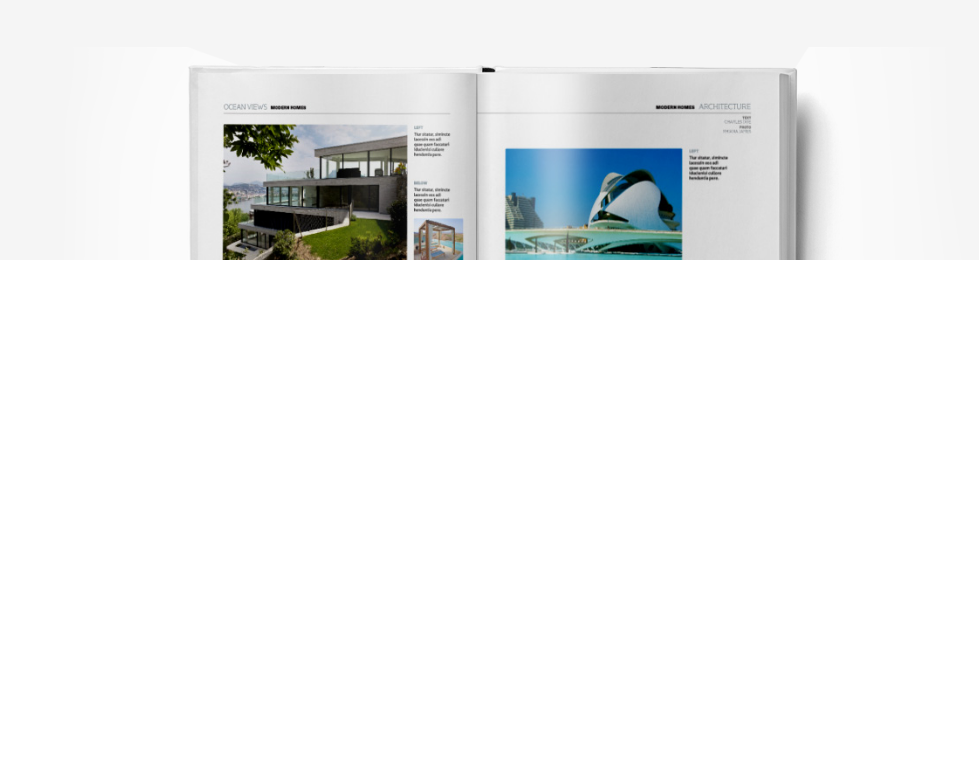
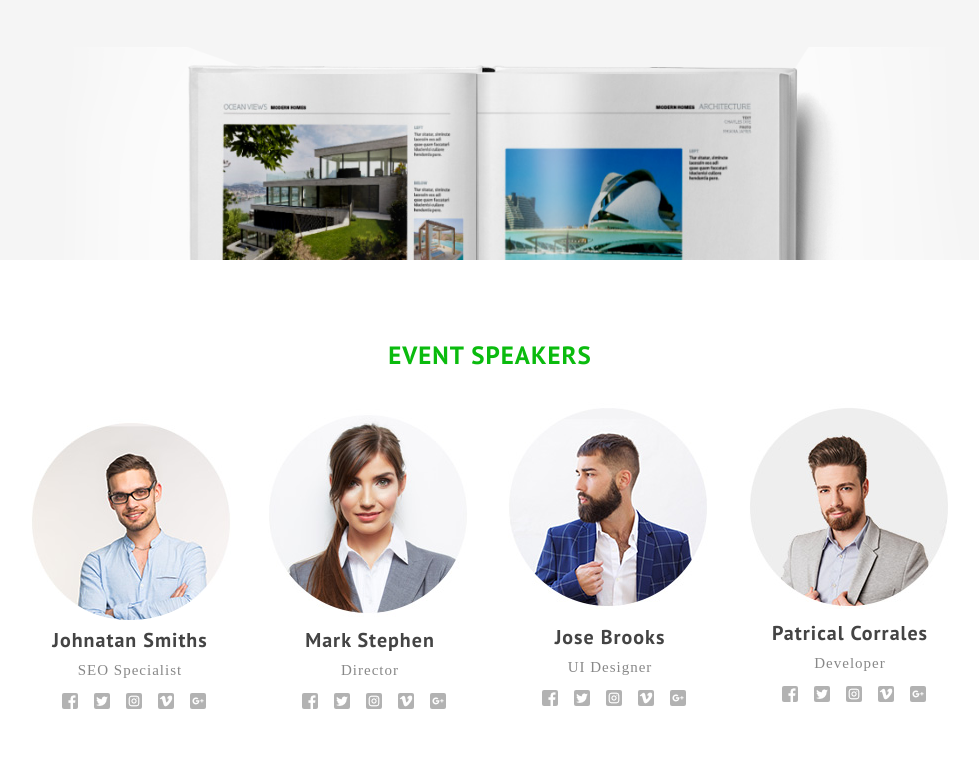
Before and after one commit to nikitashvetsov21/design.github.io, a website: page src/index.pug in a window 1280 px wide. Shown: the part 1472-2256 px from the top of the page, without its empty margins (150-1129 px from the left). Before the commit the page ends 1732 px from the top, so only its background shows below. Drawn offline with nearby package versions, Linux system fonts and the light colour scheme; files that its build step writes are made by us from their sources; files whose address does not match are found by name; a web font is replaced by a local one.

Commit message:
add event

```diff
--- /dev/null
+++ b/src/blocks/event.pug
@@ -0,0 +1,28 @@
+section.event
+    .wrapper
+        h2.page__title-h2 Event Speakers
+        .items-block
+            .item
+                .item__img
+                    img(src="assets/img/img-speaker-1.png")
+                .item__name Johnatan Smiths
+                .item__specname SEO Specialist
+                include social
+            .item
+                .item__img
+                    img(src="assets/img/img-speaker-2.png")
+                .item__name Mark Stephen
+                .item__specname Director
+                include social
+            .item
+                .item__img
+                    img(src="assets/img/img-speaker-3.png")
+                .item__name Jose Brooks
+                .item__specname UI Designer
+                include social
+            .item
+                .item__img
+                    img(src="assets/img/img-speaker-4.png")
+                .item__name Patrical Corrales
+                .item__specname Developer
+                include social
--- a/src/blocks/header.pug
+++ b/src/blocks/header.pug
@@ -5,9 +5,4 @@ header.header-block
                 .header-logo__icon
                 .header-logo__text Event
             .header-social
-                nav.social
-                    a.social__icon.social__icon_fb(href="")
-                    a.social__icon.social__icon_tw(href="")
-                    a.social__icon.social__icon_inst(href="")
-                    a.social__icon.social__icon_vimeo(href="")
-                    a.social__icon.social__icon_google(href="")
+               include social
--- /dev/null
+++ b/src/blocks/social.pug
@@ -0,0 +1,6 @@
+nav.social
+    a.social__icon.social__icon_fb(href="")
+    a.social__icon.social__icon_tw(href="")
+    a.social__icon.social__icon_inst(href="")
+    a.social__icon.social__icon_vimeo(href="")
+    a.social__icon.social__icon_google(href="")
--- a/src/index.pug
+++ b/src/index.pug
@@ -11,6 +11,7 @@ html(lang="ru")
             include blocks/banner
             include blocks/about-event
             include blocks/presentation
+            include blocks/event
         block script
             script(src='js/debug-grid-create.js')
             script(src='js/main.js')
--- /dev/null
+++ b/src/less/blocks/event.less
@@ -0,0 +1,10 @@
+.event {
+    padding: 75px 0;
+    text-align: center;
+    .page__title-h2 {
+        margin-bottom: 25px;
+    }
+    .social__icon {
+        filter: invert(0.7);
+    }
+}
--- a/src/less/blocks/header.less
+++ b/src/less/blocks/header.less
@@ -21,66 +21,9 @@
         .col();
         .size(6);
         .social {
-            display: flex;
-            //justify-content: center;
             justify-content: flex-end;
             &__icon {
-                margin: 0 8px;
-                border-radius: 2px;
-                &:last-child {
-                    margin-right: 0;
-                }
-                &_fb,
-                &_tw,
-                &_inst,
-                &_vimeo,
-                &_google {
-                    filter: invert(1);
-                    &:hover {
-                        filter: invert(0);
-                        //filter: invert(1);
-                    }
-                }
-                &_fb {
-                    .sprite(@icon-facebook-black);
-                    &:hover {
-                        .sprite(@icon-facebook);
-                    }
-                }
-                &_tw {
-                    .sprite(@icon-twitter-black);
-                    &:hover {
-                        .sprite(@icon-twitter);
-                    }
-                }
-                &_inst {
-                    .sprite(@icon-instagram-black);
-                    &:hover {
-                        .sprite(@icon-instagram);
-                    }
-                }
-                &_vimeo {
-                    .sprite(@icon-vimeo-black);
-                    &:hover {
-                        .sprite(@icon-vimeo);
-                    }
-                }
-                &_google {
-                    .sprite(@icon-google-plus-black);
-                    &:hover {
-                        .sprite(@icon-google-plus);
-                    }
-                }
-            }
-        }
-
-        .icon{
-            width: 15px;
-            height: 15px;
-            margin-right: 10px;
-            background-color: #fff;
-            &:last-child {
-                margin-right: 0px;
+                filter: invert(1);
             }
         }
     }
--- /dev/null
+++ b/src/less/blocks/items.less
@@ -0,0 +1,42 @@
+.items-block {
+    .row-flex();
+    .item {
+        .col();
+        .size(3);
+        .size-sm(6);
+        .size-ssm(12);
+        .sm-block({
+        margin-bottom: 15px;
+        });
+        &__img {
+            border-radius: 100%;
+            overflow: hidden;
+            max-height: 220px;
+            img {
+                cursor: pointer;
+                transform: scale(1);
+                transition: transform 0.5s;
+                &:hover{
+                    transform: scale(1.2);
+                }
+            }
+            //border: 1px solid;
+        }
+        &__name {
+            font-size: 20px;
+            font-family: "@{PTSans}-Bold";
+            letter-spacing: 1px;
+            line-height: 30px;
+            margin-top: 5px;
+            color: #444;
+        }
+        &__specname {
+            font-size: 15px;
+            letter-spacing: 1px;
+            line-height: 30px;
+            color: #888;
+            font-weight: 400;
+            margin-bottom: 8px;
+        }
+    }
+}
--- a/src/less/blocks/main-block.less
+++ b/src/less/blocks/main-block.less
@@ -1,6 +1,13 @@
 @import "base";
 @import "page";
+
+
 @import "header";
 @import "banner";
 @import "about-event";
 @import "presentation";
+@import "event";
+
+
+@import "items";
+@import "social";
--- /dev/null
+++ b/src/less/blocks/social.less
@@ -0,0 +1,52 @@
+.social {
+    display: flex;
+    justify-content: center;
+    &__icon {
+        margin: 0 8px;
+        border-radius: 2px;
+        &:last-child {
+            margin-right: 0;
+        }
+        &_fb,
+        &_tw,
+        &_inst,
+        &_vimeo,
+        &_google {
+            filter: invert(1);
+            &:hover {
+                filter: invert(0);
+                //filter: invert(1);
+            }
+        }
+        &_fb {
+            .sprite(@icon-facebook-black);
+            &:hover {
+                .sprite(@icon-facebook);
+            }
+        }
+        &_tw {
+            .sprite(@icon-twitter-black);
+            &:hover {
+                .sprite(@icon-twitter);
+            }
+        }
+        &_inst {
+            .sprite(@icon-instagram-black);
+            &:hover {
+                .sprite(@icon-instagram);
+            }
+        }
+        &_vimeo {
+            .sprite(@icon-vimeo-black);
+            &:hover {
+                .sprite(@icon-vimeo);
+            }
+        }
+        &_google {
+            .sprite(@icon-google-plus-black);
+            &:hover {
+                .sprite(@icon-google-plus);
+            }
+        }
+    }
+}
```
Also changed, not shown: build/css/styles.css, build/index.html.
